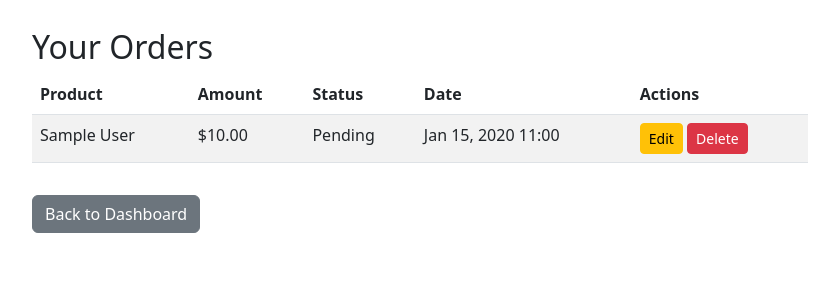
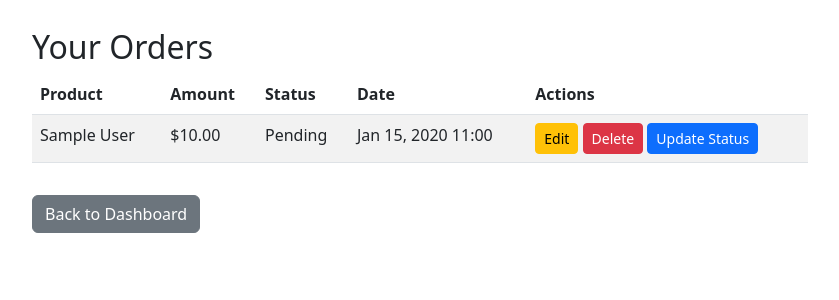
Before and after one commit to shamim93/secure-crm, a Django app: page /orders/ in a window 1280 px wide. Shown: the part 56-356 px from the top of the page, without its empty margins (220-1059 px from the left). Run offline with Django 5.2, Linux system fonts and the light colour scheme; a user stored in the database is signed in; tables that the repository leaves empty hold one stand-in row (values such as "Sample post").

Commit message:
modified order list

```diff
--- a/crmproject/users/templates/users/order_list.html
+++ b/crmproject/users/templates/users/order_list.html
@@ -29,7 +29,8 @@
                 <td>
                     <a href="{% url 'update_order' order.id %}" class="btn btn-sm btn-warning">Edit</a>
                     <a href="{% url 'delete_order' order.id %}" class="btn btn-sm btn-danger" onclick="return confirm('Are you sure?')">Delete</a>
-                </td>
+                    <a href="{% url 'update_order_status' order.id %}" class="btn btn-sm btn-primary">Update Status</a>
+                 </td>
             {% elif user.user_type == "customer" and order.customer == user %}
                 <td>
                     <a href="{% url 'update_order' order.id %}" class="btn btn-sm btn-warning">Edit</a>
```
